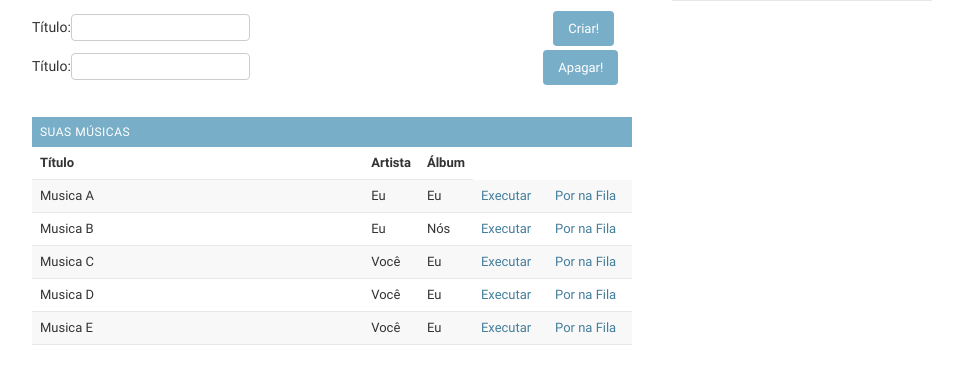
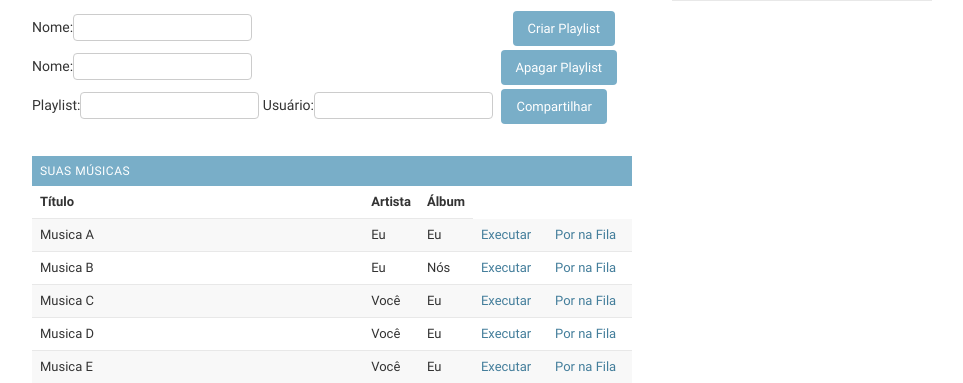
Before and after one commit to bvm810/Sistemas-Operacionais, a Django app: page /autofalante/home/ in a window 1280 px wide. Shown: the part 1011-1394 px from the top of the page, without its empty margins (8-971 px from the left). Before the commit the page ends 1356 px from the top, so only its background shows below. Run offline with Django 3.2, Linux system fonts and the light colour scheme; a user stored in the database is signed in; data comes from the database, SQL or seed files in the repository; both versions use the stored data as it was after the commit.

Commit message:
Adicionado compartilhamento de playlist

```diff
--- a/autofalante/forms.py
+++ b/autofalante/forms.py
@@ -4,7 +4,7 @@ from .models import Playlist, Musica, Listener
 from django.contrib.auth.models import User
 
 class PlaylistCreationForm(forms.Form):
-	playlist_name = forms.CharField(label = 'Título', max_length = 200)
+	playlist_name = forms.CharField(label = 'Nome', max_length = 200)
 
 	def clean_playlist_name(self):
 		data = self.cleaned_data['playlist_name']
@@ -16,7 +16,7 @@ class PlaylistCreationForm(forms.Form):
 
 
 class PlaylistDeletionForm(forms.Form):
-	playlist_name = forms.CharField(label = 'Título', max_length = 200)
+	playlist_name = forms.CharField(label = 'Nome', max_length = 200)
 	username = forms.CharField(max_length = 200, widget = forms.HiddenInput())
 
 	def __init__(self, *args, **kwargs):
@@ -27,12 +27,35 @@ class PlaylistDeletionForm(forms.Form):
 	def clean_playlist_name(self):
 		data = self.cleaned_data['playlist_name']
 		user = self.fields['username'].initial
-		print(user)
-
-		if (Playlist.objects.filter(playlist_title = data).count()==0):
-			raise ValidationError('Playlist inexistente')
 
 		if(User.objects.get(username = user).listener.playlists.filter(playlist_title = data).count()==0):
-			raise ValidationError('Playlist não pertence ao usuário')
+			raise ValidationError('Playlist inexistente ou não pertence ao usuário')
 
 		return data
+
+class PlaylistSharingForm(forms.Form):
+	playlist_name = forms.CharField(label = 'Playlist', max_length = 200)
+	shared_user = forms.CharField(label = 'Usuário', max_length = 200)
+	original_user = forms.CharField(max_length = 200, widget = forms.HiddenInput())
+
+	def __init__(self, *args, **kwargs):
+		self.request = kwargs.pop("request")
+		super(PlaylistSharingForm, self).__init__(*args,**kwargs)
+		self.fields['original_user'].initial = self.request.user.username
+
+	def clean_shared_user(self):
+		data = self.cleaned_data['shared_user']
+
+		if(User.objects.filter(username = data).count()==0):
+			raise ValidationError('Usuário inexistente')
+
+		return data
+
+	def clean_playlist_name(self):
+		data = self.cleaned_data['playlist_name']
+		user = self.fields['original_user'].initial
+
+		if(User.objects.get(username = user).listener.playlists.filter(playlist_title = data).count()==0):
+			raise ValidationError('Playlist inexistente ou não pertence ao usuário')
+
+		return data
--- a/autofalante/templates/autofalante/home.html
+++ b/autofalante/templates/autofalante/home.html
@@ -40,12 +40,17 @@
 	<form method="post">
   		{% csrf_token %}
   		{{ creation_form }}
-  		<input style="margin-left:300px;" type="submit" name="create" value="Criar!"/>
+  		<input style="margin-left:257px;" type="submit" name="create" value="Criar Playlist"/>
 	</form>
 	<form method="post">
   		{% csrf_token %}
   		{{ deletion_form }}
-  		<input style="margin-left:290px;" type="submit" name="delete" value="Apagar!"/>
+  		<input style="margin-left:245px;" type="submit" name="delete" value="Apagar Playlist"/>
+	</form>
+	<form method="post">
+  		{% csrf_token %}
+  		{{ sharing_form }}
+  		<input style="margin-left:5px;" type="submit" name="share" value="Compartilhar"/>
 	</form>
 </div>
 
--- a/autofalante/views.py
+++ b/autofalante/views.py
@@ -9,7 +9,7 @@ from django.template import loader
 from django.core.exceptions import ValidationError
 from django.contrib.auth.models import User
 from .models import Playlist, Musica, Listener
-from .forms import PlaylistCreationForm, PlaylistDeletionForm
+from .forms import PlaylistCreationForm, PlaylistDeletionForm, PlaylistSharingForm
 
 COMMANDS_PLAYLIST_ID = 6
 ALL_SONGS_PLAYLIST_ID = 1
@@ -33,6 +33,7 @@ def home(request):
     if (request.method == 'POST' and 'create' in request.POST):
         creation_form = PlaylistCreationForm(request.POST)
         deletion_form = PlaylistDeletionForm(request = request)
+        sharing_form = PlaylistSharingForm(request = request)
         if (creation_form.is_valid()):
             new_playlist = Playlist(
                 playlist_title = creation_form.cleaned_data['playlist_name'],
@@ -44,19 +45,31 @@ def home(request):
     elif(request.method == 'POST' and 'delete' in request.POST):
         deletion_form = PlaylistDeletionForm(data = request.POST, request = request)
         creation_form = PlaylistCreationForm()
-        if (deletion_form.is_valid() and owned_playlists.filter(playlist_title = deletion_form.cleaned_data['playlist_name']).count()!= 0):
+        sharing_form = PlaylistSharingForm(request = request)
+        if (deletion_form.is_valid()):
             deleted_playlist = Playlist.objects.get(playlist_title = deletion_form.cleaned_data['playlist_name'])
             deleted_playlist.delete()
             deletion_form = PlaylistDeletionForm(request = request)
+    elif(request.method == 'POST' and 'share' in request.POST):
+        deletion_form = PlaylistDeletionForm(request = request)
+        creation_form = PlaylistCreationForm()
+        sharing_form = PlaylistSharingForm(data = request.POST, request = request)
+        if(sharing_form.is_valid()):
+            shared_playlist = Playlist.objects.get(playlist_title = sharing_form.cleaned_data['playlist_name'])
+            shared_user = User.objects.get(username = sharing_form.cleaned_data['shared_user'])
+            shared_user.listener.playlists.add(shared_playlist)
+            sharing_form = PlaylistSharingForm(request = request)
     else:
         creation_form = PlaylistCreationForm()
         deletion_form = PlaylistDeletionForm(request = request)
+        sharing_form = PlaylistSharingForm(request = request)
     template = loader.get_template('autofalante/home.html')
     context = {
         'owned_playlists': owned_playlists,
         'songs': songs,
         'creation_form': creation_form,
         'deletion_form': deletion_form,
+        'sharing_form': sharing_form,
     }
     return render(request,'autofalante/home.html',context)
 
```
Also changed, not shown: db.sqlite3.
